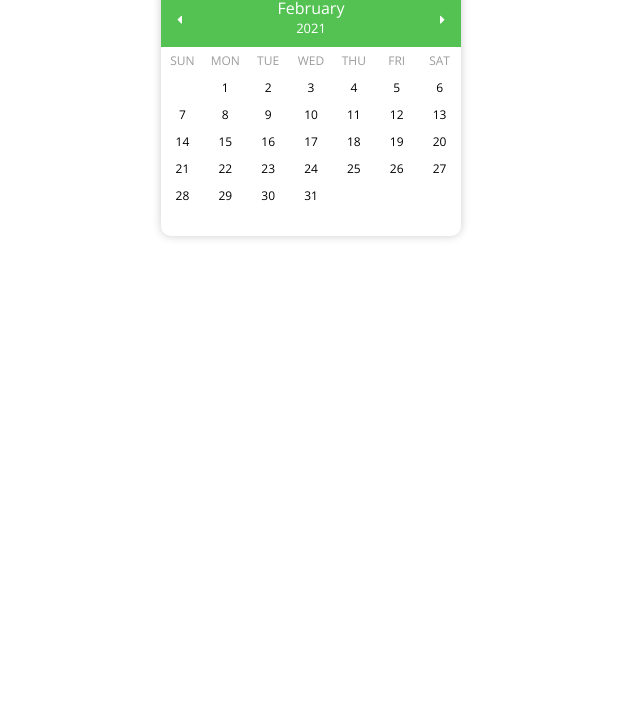
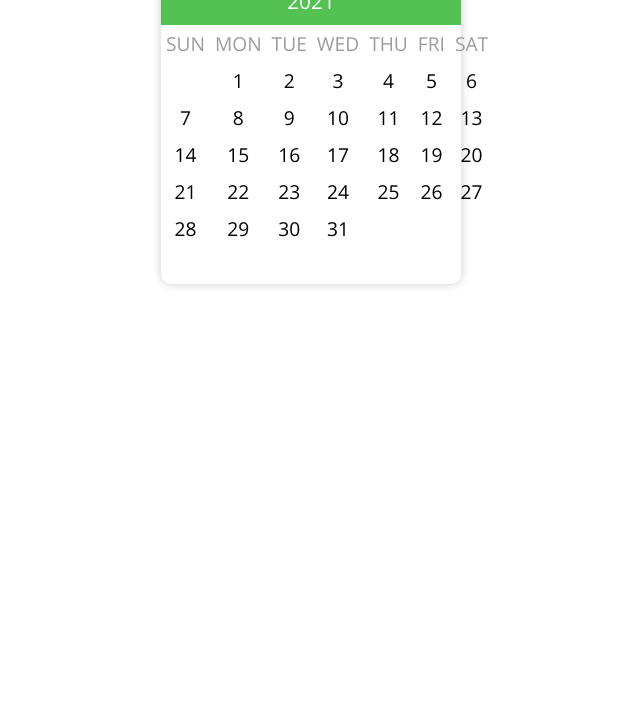
Before and after one commit to iamkjw77/JS_practice, a website: page example/Calendar_Datepicker/index.html in a window 1280 px wide. Shown: the part 99-800 px from the top of the page, without its empty margins (329-969 px from the left). Drawn offline with nearby package versions, Linux system fonts and the light colour scheme.

Commit message:
feat: Add file

```diff
--- a/example/Calendar_Datepicker/index.html
+++ b/example/Calendar_Datepicker/index.html
@@ -17,6 +17,7 @@
       body {
         font-family: 'Open Sans';
         font-weight: 300;
+        font-size: 10px;
       }
       .title {
         color: #db5b33;
@@ -53,7 +54,7 @@
         height: 22px;
       }
       .year {
-        font-size: 13px;
+        font-size: 1.3rem;
       }
       .btn {
         position: absolute;
@@ -78,7 +79,7 @@
       }
       .calendar_container div {
         text-align: center;
-        font-size: 12px;
+        font-size: 1.2rem;
         padding: 5px;
       }
       .day {
```
Also changed, not shown: example/Analog_Clock/index.html (+4 -0 lines).
